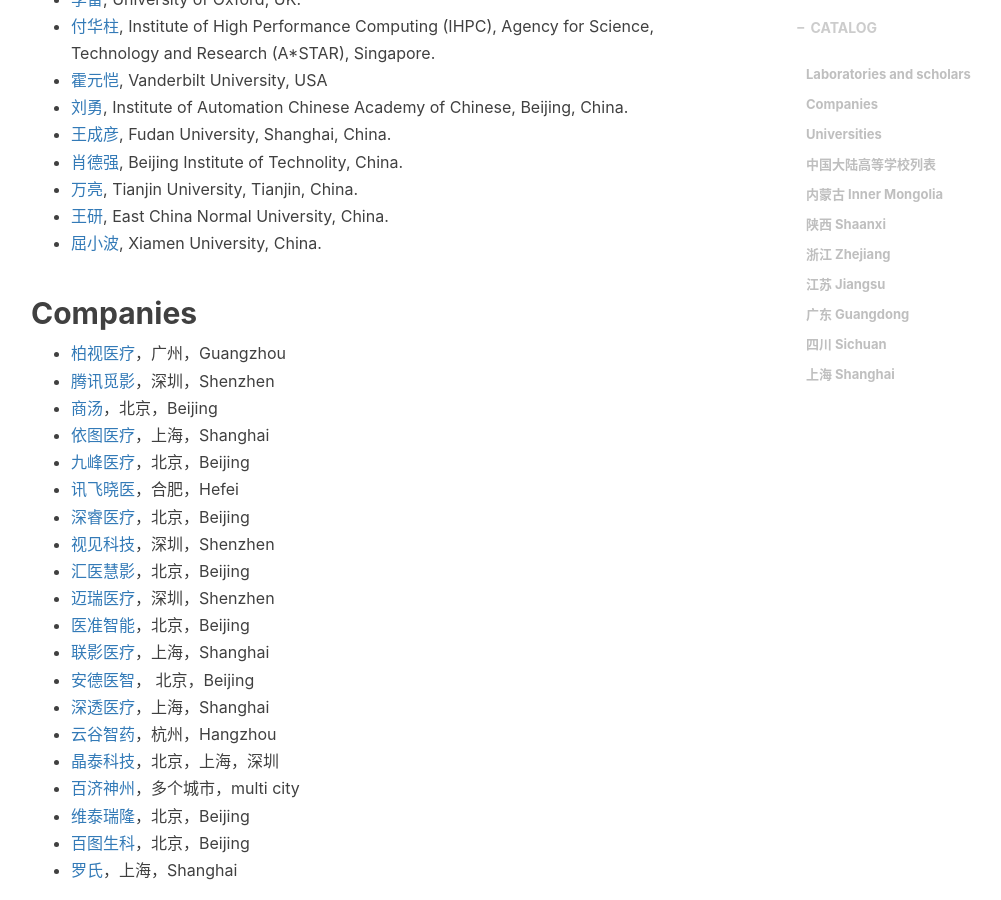
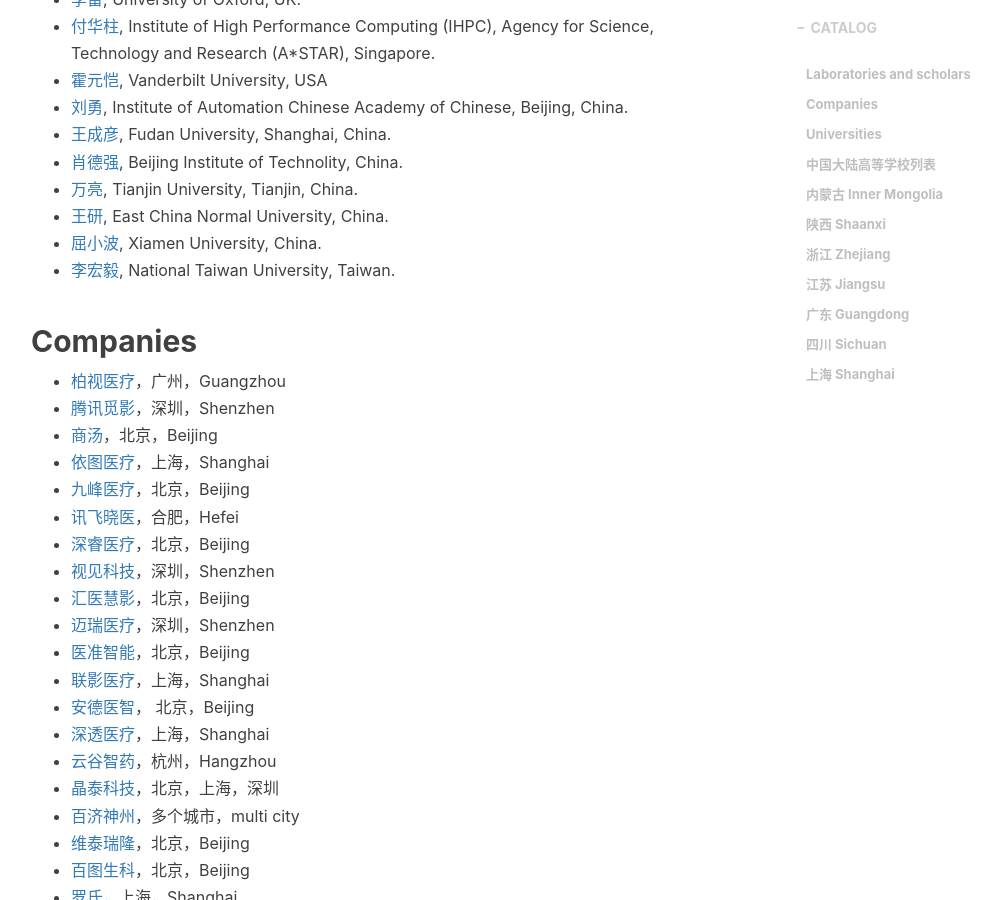
Before and after one commit to jizhang02/jizhang02.github.io, a Jekyll site: the page built from _posts/2020-02-26-csinfo.markdown, in a window 1280 px wide and 900 px high, scrolled down 2678 px. Shown: the whole window, without its empty margins (234-1235 px from the left). Built offline with Jekyll 4.4.1, drawn with Linux system fonts in a browser that asks for light colours; nearby versions of some CDN libraries; library files that are not in the unit come from our copies; a script that is not in the unit is left out; comment, search, counter and statistics services are not loaded.

Commit message:
Update 2020-02-26-csinfo.markdown

```diff
--- a/_posts/2020-02-26-csinfo.markdown
+++ b/_posts/2020-02-26-csinfo.markdown
@@ -82,6 +82,7 @@
 * [万亮](http://cic.tju.edu.cn/faculty/lwan/index.html), Tianjin University, Tianjin, China.
 * [王研](https://faculty.ecnu.edu.cn/_s15/wy2_19241/main.psp), East China Normal University, China.
 * [屈小波](https://csrc.xmu.edu.cn/xiaobo/index_cn.html), Xiamen University, China.
+* [李宏毅](https://speech.ee.ntu.edu.tw/~hylee/index.php), National Taiwan University, Taiwan.
 
 ## Companies
 * [柏视医疗](https://www.pvmedtech.com/index.html)，广州，Guangzhou
```
